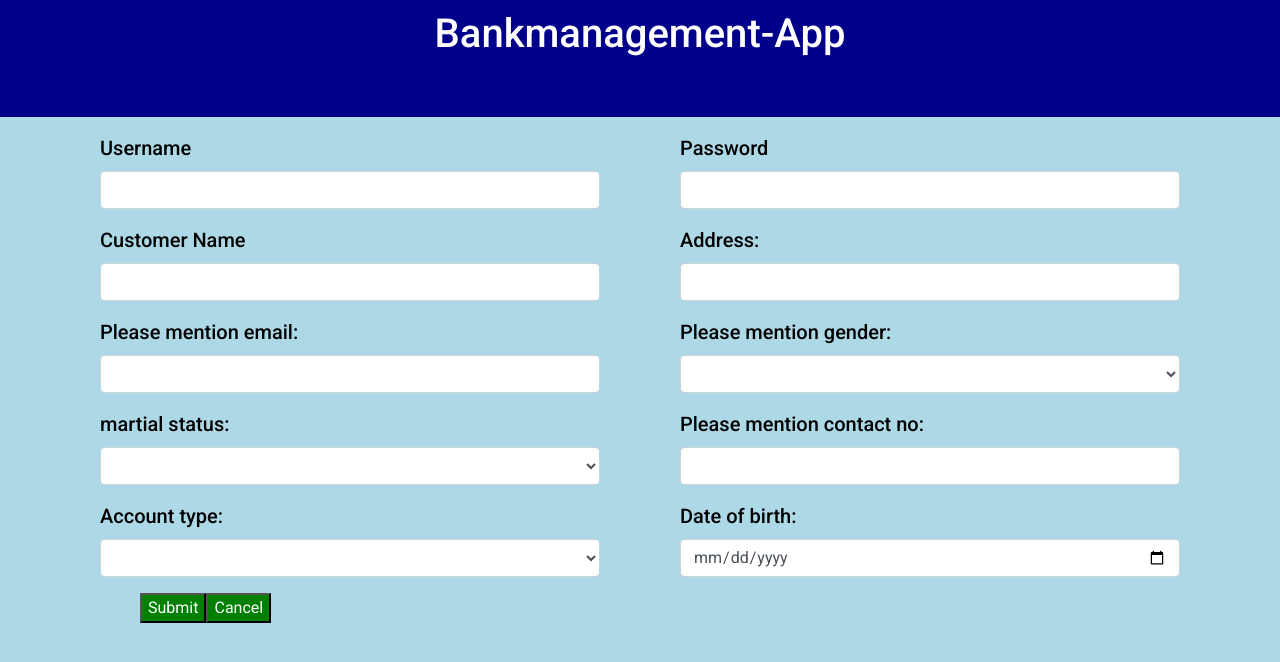
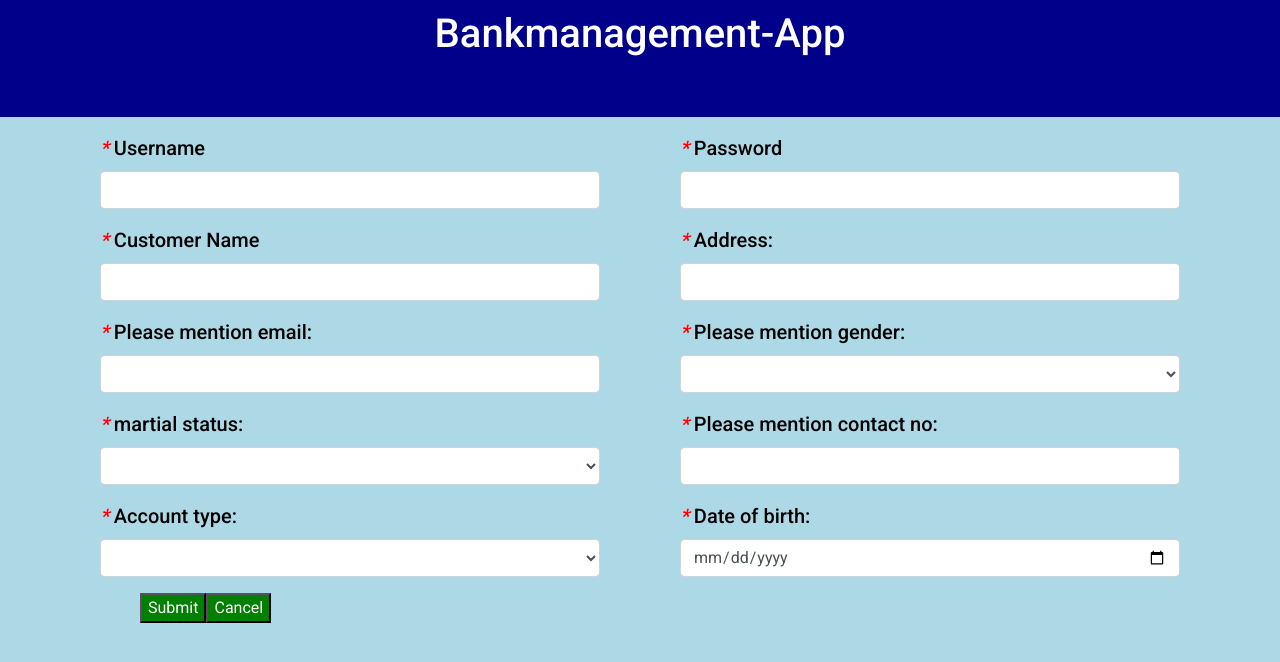
Before and after one commit to sanando1111/bankmanagement, an Angular app in the folder bankmanagement-app/: page /register in a window 1280 px wide. Shown: the top 662 px of the page. Built offline with nearby package versions, Linux system fonts and the light colour scheme.

Commit message:
css issue fixed

```diff
--- a/bankmanagement-app/src/app/register-customer/register-customer.component.css
+++ b/bankmanagement-app/src/app/register-customer/register-customer.component.css
@@ -2,12 +2,10 @@
     font-style: italic;
 }
 .align_left{
-    float: left;
     width:500px;
 }
 
 .align_right{
-    float: right;
     width:500px;
 }
 .action{
@@ -15,3 +13,7 @@
     float: left;
     margin-left: 140px;
 }
+.fixed{
+    display: flex;
+    justify-content: space-between;
+}
--- a/bankmanagement-app/src/app/register-customer/register-customer.component.html
+++ b/bankmanagement-app/src/app/register-customer/register-customer.component.html
@@ -1,44 +1,43 @@
-
 <div>
   <form (ngSubmit)="onSubmit()">
     <div class="container">
       <div class="col-lg-12">
+        <div class="fixed">
           <div class="form-group" class="align_left">
-            <label for="name">Username</label>
+            <label for="name"><span class="error">* </span>Username</label>
             <input type="text" class="form-control" id="username" required [(ngModel)]="customer.username"
               name="username">
             <p></p>
           </div>
-
           <div class="form-group" class="align_right">
-            <label for="name">Password</label>
+            <label for="name"><span class="error">* </span>Password</label>
             <input type="password" class="form-control" id="password" required [(ngModel)]="customer.password"
               name="password" (focusout)="onChangepassword($event)">
             <p class="error">{{errorMsgPassword}}</p>
           </div>
-
+        </div>
+        <div class="fixed">
           <div class="form-group" class="align_left">
-            <label for="name">Customer Name</label>
+            <label for="name"><span class="error">* </span>Customer Name</label>
             <input type="text" class="form-control" id="name" required [(ngModel)]="customer.name" name="name"
               (keypress)="onChangename($event)">
             <p></p>
           </div>
-
           <div class="form-group" class="align_right">
-            <label for="address">Address:</label>
+            <label for="address"><span class="error">* </span>Address:</label>
             <input type="text" class="form-control" id="address" required [(ngModel)]="customer.address" name="address">
             <p></p>
           </div>
-
+        </div>
+        <div class="fixed">
           <div class="form-group" class="align_left">
-            <label for="email">Please mention email:</label>
+            <label for="email"><span class="error">* </span>Please mention email:</label>
             <input type="email" id="email" class="form-control" name="email" [(ngModel)]="customer.email"
               (focusout)="checkEmail($event)">
             <p class="error">{{errorMsgEmail}}</p>
           </div>
-
           <div class="form-group" class="align_right">
-            <label for="gender">Please mention gender:</label>
+            <label for="gender"><span class="error">* </span>Please mention gender:</label>
             <select name="gender" class="form-control" id="gender" [(ngModel)]="customer.gender">
               <option value="male">male</option>
               <option value="female">female</option>
@@ -46,10 +45,10 @@
             </select>
             <p></p>
           </div>
-
-
+        </div>
+        <div class="fixed">
         <div class="form-group" class="align_left">
-            <label for="marital"> martial status:</label>
+          <label for="marital"><span class="error">* </span>martial status:</label>
           <select name="marital" class="form-control" id="marital" [(ngModel)]="customer.maritalStatus">
             <option value="married">married</option>
             <option value="unmarried">unmarried</option>
@@ -58,14 +57,15 @@
         </div>
 
         <div class="form-group" class="align_right">
-            <label for="contact">Please mention contact no:</label>
+          <label for="contact"><span class="error">* </span>Please mention contact no:</label>
           <input type="number" class="form-control" id="contact" name="contact" maxlength="10"
             [(ngModel)]="customer.contactNumber" (focusout)="checkLength($event)">
           <p class="error">{{contactErrorMsg}}</p>
         </div>
-
+    </div>
+        <div class="fixed">
           <div class="form-group" class="align_left">
-            <label for="account_type">Account type:</label>
+            <label for="account_type"><span class="error">* </span>Account type:</label>
             <select name="account_type" class="form-control" id="account_type" [(ngModel)]="customer.accountType">
               <option value="salary">salary</option>
               <option value="savings">savings</option>
@@ -74,14 +74,15 @@
           </div>
 
           <div class="form-group" class="align_right">
-        <label for="date_of_birth">Date of birth:</label>
-        <input name="dob" type="date" [max]="minDate" class="form-control" [(ngModel)]="customer.dateOfBirth"/>
+            <label for="date_of_birth"><span class="error">* </span>Date of birth:</label>
+            <input name="dob" type="date" [max]="minDate" class="form-control" [(ngModel)]="customer.dateOfBirth" />
             <p></p>
           </div>
         </div>
       </div>
+    </div>
     <div class="action">
-        <button type="submit" >Submit</button>
+      <button type="submit">Submit</button>
       <button type="button" (click)="onCancel()">Cancel</button>
     </div>
   </form>
--- a/bankmanagement-app/src/app/register-customer/register-customer.component.ts
+++ b/bankmanagement-app/src/app/register-customer/register-customer.component.ts
@@ -42,11 +42,21 @@ export class RegisterCustomerComponent implements OnInit {
     this.router.navigate(['login']);
   }
 
+  areAllFieldsInserted(): Boolean {
+    let check =false;
+    if(this.customer.username && this.customer.password && this.customer.name
+      && this.customer.address && this.customer.email && this.customer.gender
+      && this.customer.maritalStatus && this.customer.contactNumber
+      && this.customer.accountType && this.customer.dateOfBirth){
+        check=true;
+      }
+      return check;
+  }
+
   onSubmit(): void {
-
+    console.log(this.areAllFieldsInserted());
     console.log(this.iscontactError, this.isEmailError, this.ispasswordError)
-    if (!this.iscontactError && !this.isEmailError && !this.ispasswordError) {
-
+    if (this.areAllFieldsInserted() && !this.iscontactError && !this.isEmailError && !this.ispasswordError) {
       this.cId = 'R-' + Math.floor(100 + Math.random() * 999);
       this.accountNum = Math.floor(Math.random() * (9 * Math.pow(10, 16 - 1))) + Math.pow(10, 16 - 1);
       this.customer.customerId = this.cId;
```
Lines whose indentation alone changed are shown as unchanged.
